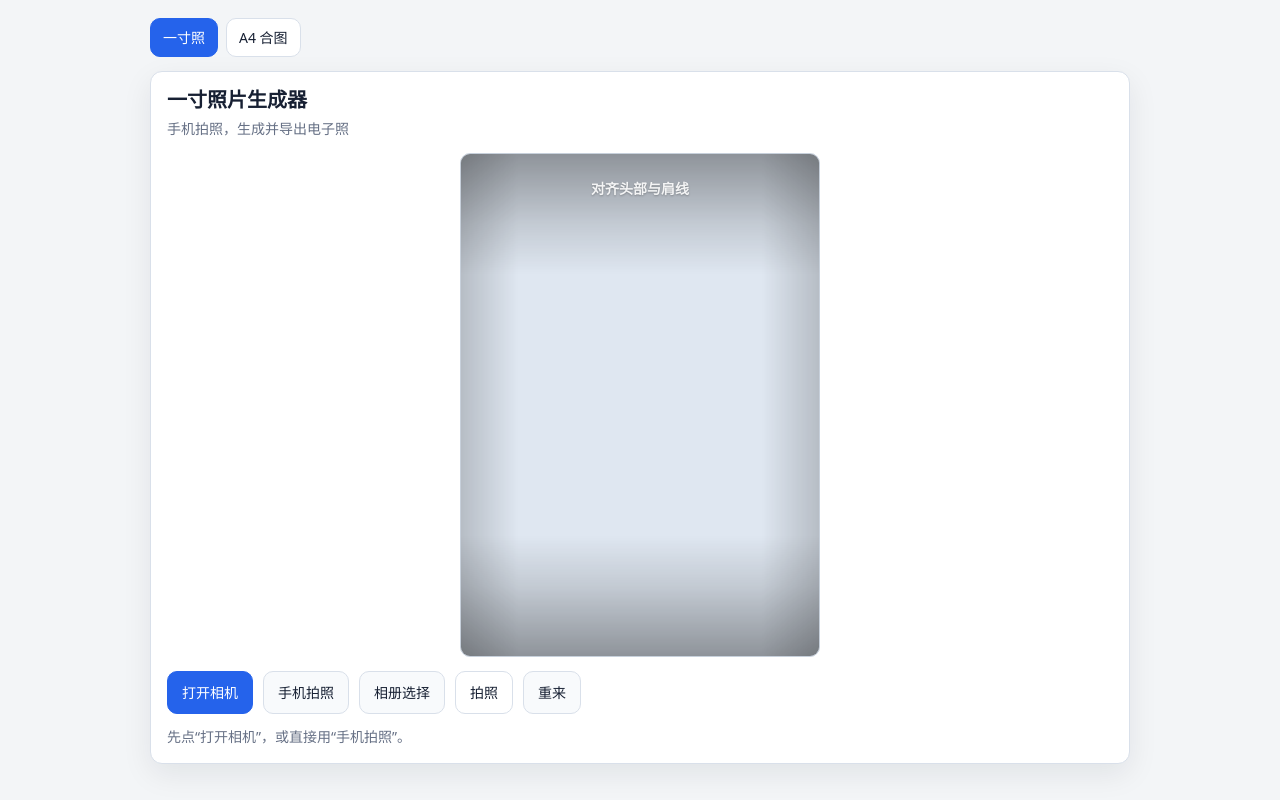
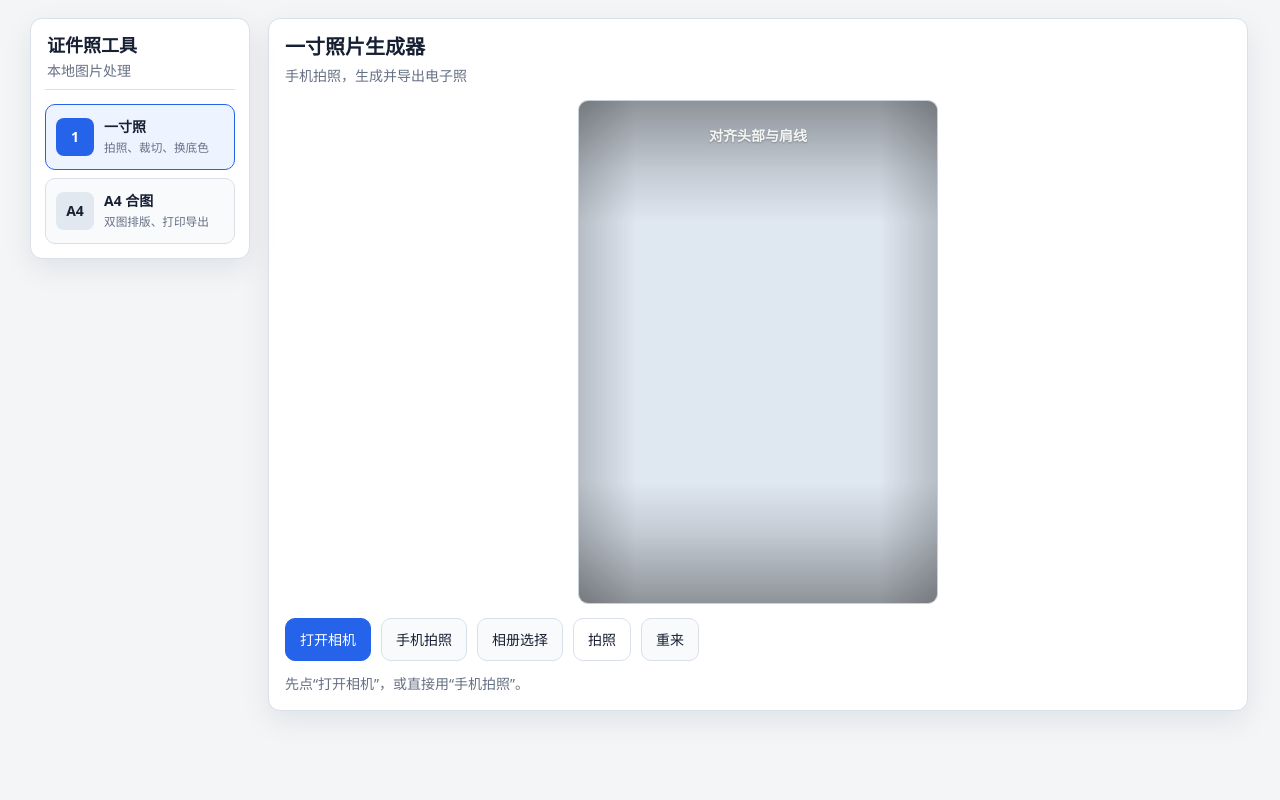
Before and after one commit to kirin-wu/id_photo, a Vue app: page / in a window 1280 px wide. Built offline with nearby package versions, Linux system fonts and the light colour scheme.

Commit message:
feat:image

```diff
--- /dev/null
+++ b/pnpm-workspace.yaml
@@ -0,0 +1,4 @@
+allowBuilds:
+  esbuild: true
+overrides:
+  entities: 8.0.0
--- a/src/App.vue
+++ b/src/App.vue
@@ -1,21 +1,61 @@
 <template>
   <div class="route-shell">
-    <nav class="top-nav" aria-label="工具导航">
-      <a href="/" :class="{ active: currentPath === '/' }" @click.prevent="go('/')">一寸照</a>
-      <a href="/a4-image" :class="{ active: currentPath === '/a4-image' }" @click.prevent="go('/a4-image')">A4 合图</a>
-    </nav>
+    <aside class="side-tabs">
+      <div class="side-brand">
+        <strong>证件照工具</strong>
+        <span>本地图片处理</span>
+      </div>
 
-    <A4ImageComposerView v-if="currentPath === '/a4-image'" />
-    <IdPhotoView v-else />
+      <nav class="tab-list" aria-label="功能切换" role="tablist" aria-orientation="vertical">
+        <button
+          v-for="feature in features"
+          :key="feature.path"
+          class="side-tab"
+          :class="{ active: currentPath === feature.path }"
+          type="button"
+          role="tab"
+          :aria-selected="currentPath === feature.path"
+          @click="go(feature.path)"
+        >
+          <span class="tab-mark">{{ feature.mark }}</span>
+          <span class="tab-copy">
+            <strong>{{ feature.label }}</strong>
+            <small>{{ feature.description }}</small>
+          </span>
+        </button>
+      </nav>
+    </aside>
+
+    <section class="route-main" role="tabpanel">
+      <component :is="activeFeature.component" />
+    </section>
   </div>
 </template>
 
 <script setup>
-import { onBeforeUnmount, onMounted, ref } from "vue";
+import { computed, onBeforeUnmount, onMounted, ref } from "vue";
 import A4ImageComposerView from "./views/A4ImageComposerView.vue";
 import IdPhotoView from "./views/IdPhotoView.vue";
 
+const features = [
+  {
+    path: "/",
+    label: "一寸照",
+    description: "拍照、裁切、换底色",
+    mark: "1",
+    component: IdPhotoView,
+  },
+  {
+    path: "/a4-image",
+    label: "A4 合图",
+    description: "双图排版、打印导出",
+    mark: "A4",
+    component: A4ImageComposerView,
+  },
+];
+
 const currentPath = ref(normalizePath(window.location.pathname));
+const activeFeature = computed(() => features.find((feature) => feature.path === currentPath.value) ?? features[0]);
 
 function normalizePath(pathname) {
   return pathname.replace(/\/+$/, "") || "/";
@@ -42,42 +82,131 @@ onBeforeUnmount(() => {
 
 <style scoped>
 .route-shell {
-  min-height: 100%;
+  width: min(1220px, 100%);
+  min-height: calc(100vh - 36px);
+  margin: 0 auto;
+  display: grid;
+  grid-template-columns: 220px minmax(0, 1fr);
+  gap: 16px;
+  align-items: start;
 }
 
-.top-nav {
-  width: min(980px, 100%);
-  margin: 0 auto 14px;
-  display: flex;
+.side-tabs {
+  position: sticky;
+  top: 18px;
+  display: grid;
+  gap: 14px;
+  padding: 14px;
+  border: 1px solid var(--line);
+  border-radius: 12px;
+  background: #fff;
+  box-shadow: var(--shadow);
+}
+
+.side-brand {
+  display: grid;
+  gap: 3px;
+  padding: 2px 2px 8px;
+  border-bottom: 1px solid var(--line);
+}
+
+.side-brand strong {
+  font-size: 18px;
+  line-height: 1.2;
+}
+
+.side-brand span,
+.side-tab small {
+  color: var(--muted);
+}
+
+.tab-list {
+  display: grid;
   gap: 8px;
 }
 
-.top-nav a {
+.side-tab {
+  width: 100%;
+  min-height: 66px;
+  display: grid;
+  grid-template-columns: 38px minmax(0, 1fr);
+  align-items: center;
+  gap: 10px;
+  padding: 10px;
+  border: 1px solid var(--line);
+  border-radius: 10px;
+  background: #f8fafc;
+  color: var(--text);
+  text-align: left;
+  cursor: pointer;
+}
+
+.side-tab:hover {
+  border-color: #b8c4d6;
+}
+
+.side-tab.active {
+  border-color: var(--primary);
+  background: #eef4ff;
+}
+
+.tab-mark {
   display: inline-flex;
   align-items: center;
-  min-height: 38px;
-  padding: 8px 12px;
-  border: 1px solid var(--line);
-  border-radius: 10px;
-  background: #fff;
+  justify-content: center;
+  width: 38px;
+  height: 38px;
+  border-radius: 8px;
+  background: #e2e8f0;
   color: var(--text);
-  text-decoration: none;
+  font-weight: 700;
 }
 
-.top-nav a.active {
-  border-color: var(--primary);
+.side-tab.active .tab-mark {
   background: var(--primary);
   color: #fff;
 }
 
+.tab-copy {
+  min-width: 0;
+  display: grid;
+  gap: 2px;
+}
+
+.tab-copy strong,
+.tab-copy small {
+  overflow: hidden;
+  text-overflow: ellipsis;
+  white-space: nowrap;
+}
+
+.route-main {
+  min-width: 0;
+}
+
 @media (max-width: 640px) {
-  .top-nav {
-    margin-bottom: 12px;
+  .route-shell {
+    min-height: 100vh;
+    grid-template-columns: 1fr;
+    gap: 12px;
   }
 
-  .top-nav a {
-    flex: 1;
-    justify-content: center;
+  .side-tabs {
+    position: static;
+  }
+
+  .tab-list {
+    grid-template-columns: repeat(2, minmax(0, 1fr));
+  }
+
+  .side-tab {
+    min-height: 58px;
+    grid-template-columns: 32px minmax(0, 1fr);
+  }
+
+  .tab-mark {
+    width: 32px;
+    height: 32px;
   }
 }
 </style>
```
Also changed, not shown: 2 other files (tests, documents, lock files or other folders).
